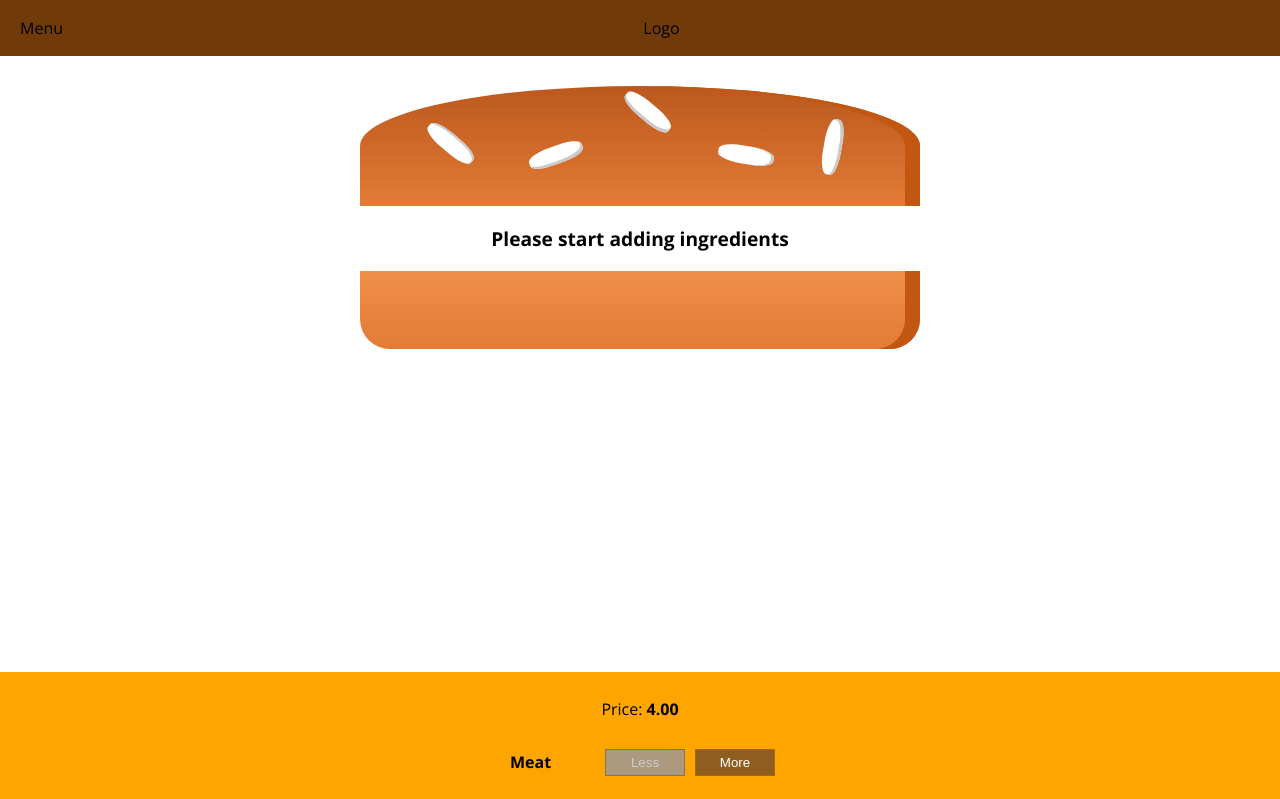
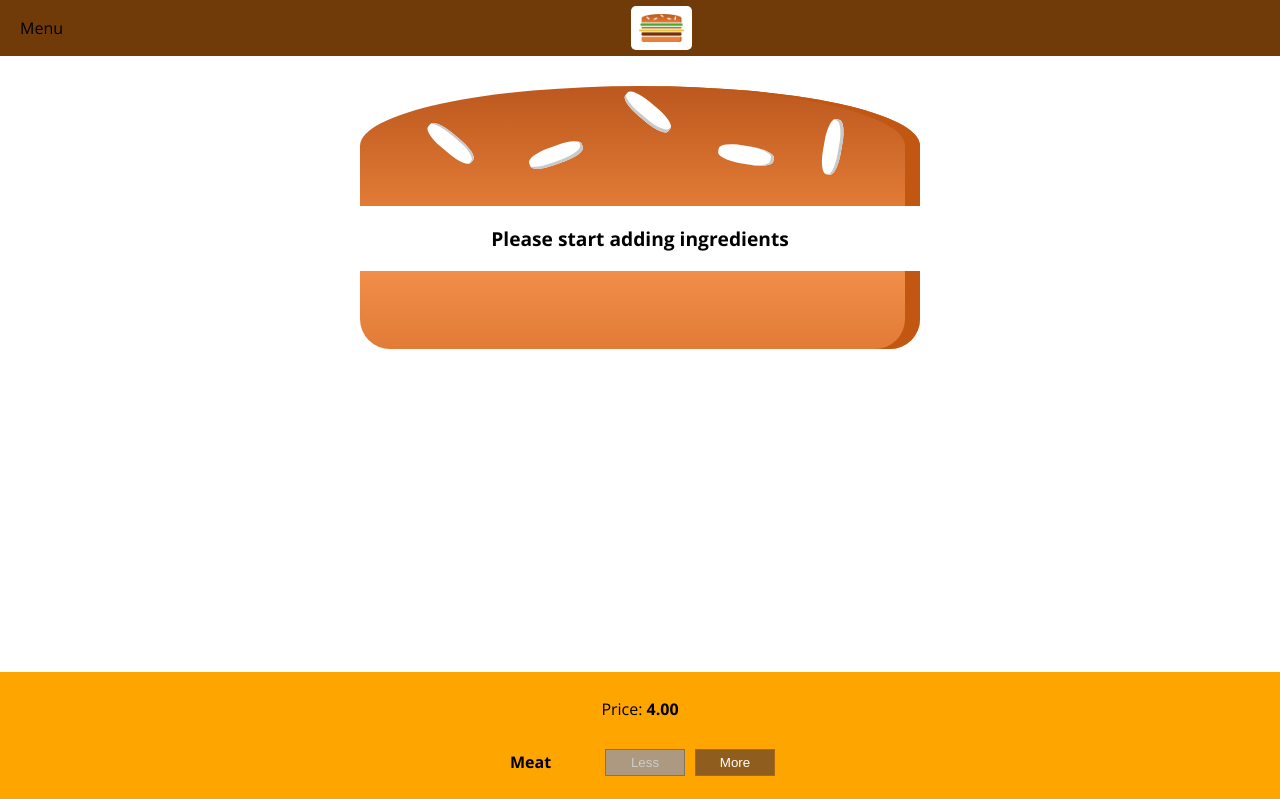
Before and after one commit to DonaldIvan/burger-builder, a React (Create React App) app: page / in a window 1280 px wide. Shown: the top 799 px of the page. Built offline with nearby package versions, Linux system fonts and the light colour scheme.

Commit message:
Added logo component

```diff
--- /dev/null
+++ b/src/components/Logo/Logo.js
@@ -0,0 +1,12 @@
+import React from 'react'
+
+import burgerLogo from 'assets/images/burger-logo.png'
+import styles from './Logo.module.scss'
+
+const logo = () => (
+  <div className={styles.logo}>
+    <img src={burgerLogo} alt="My Burger" className={styles.img} />
+  </div>
+)
+
+export default logo
--- /dev/null
+++ b/src/components/Logo/Logo.module.scss
@@ -0,0 +1,11 @@
+.logo {
+  background-color: white;
+  padding: 8px;
+  height: 80%;
+  box-sizing: border-box;
+  border-radius: 5px;
+
+  .img {
+    height: 100%;
+  }
+}
--- a/src/components/Navigation/Toolbar/Toolbar.js
+++ b/src/components/Navigation/Toolbar/Toolbar.js
@@ -1,12 +1,13 @@
 import React from 'react'
 
 import styles from './Toolbar.module.scss'
+import Logo from 'components/Logo/Logo'
 
 const toolbar = () => {
   return (
     <header className={styles.toolbar}>
       <div>Menu</div>
-      <div>Logo</div>
+      <Logo />
       <nav className={styles.nav}></nav>
     </header>
   )
```
Also changed, not shown: src/assets/images/burger-logo.png (added).
